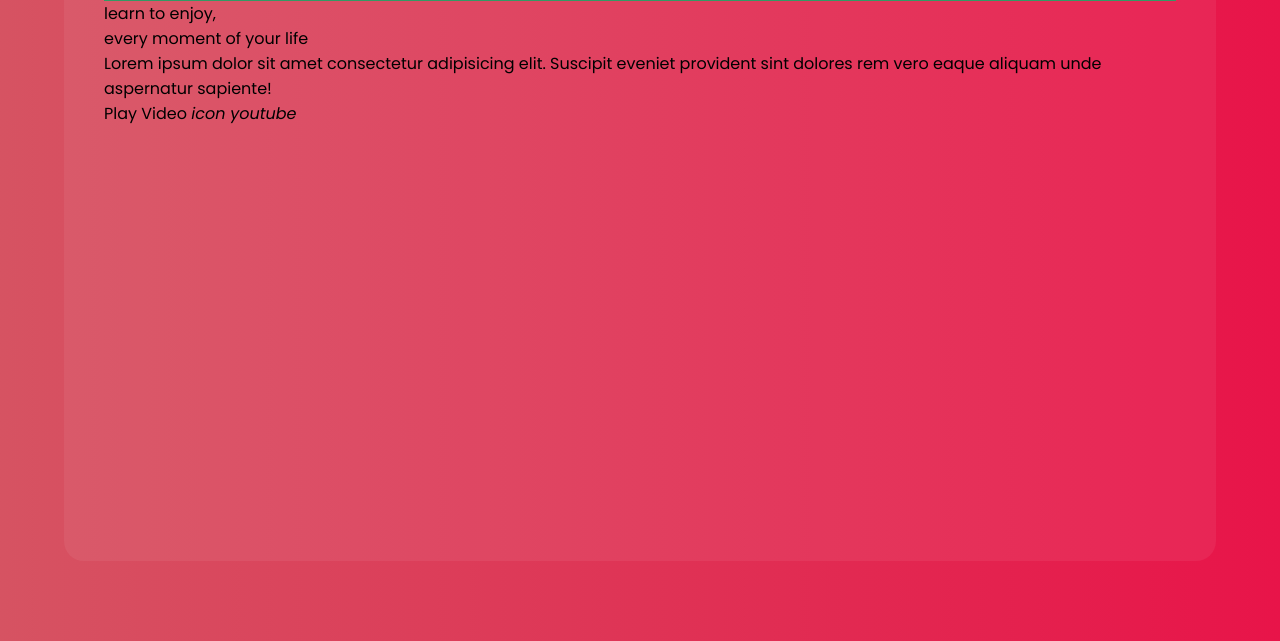
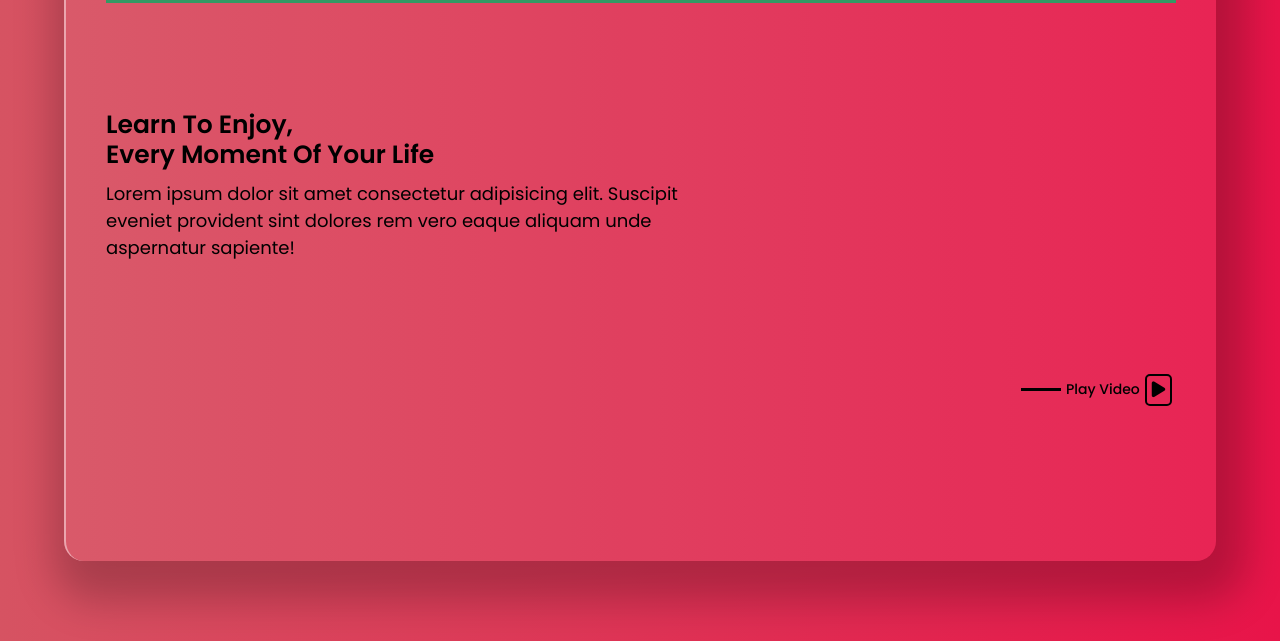
Before and after one commit to Ibra-him-elgharras/Template-22, a plain HTML site: page index.html in a window 1280 px wide. Shown: the part 159-800 px from the top of the page. Drawn offline with Linux system fonts and the light colour scheme.

Commit message:
Content-textright-left-finished

```diff
--- a/CSS/style.css
+++ b/CSS/style.css
@@ -33,6 +33,9 @@ body{
     background: #ffffff0f;
     padding: 20px 40px;
     border-radius: 20px;
+    border-top: 2px solid #ffffff75;
+    border-left: 2px solid #ffffff75;
+    box-shadow: 10px 20px 40px 20px rgba(0, 0, 0, 0.221);
 
 }
 
@@ -42,6 +45,7 @@ body{
 .content .listes{
     width: 100%;
     height: 10%;
+    margin-bottom: 10%;
     background: #339964;
     display: flex;
     align-items: center;
@@ -87,3 +91,72 @@ body{
 }
 
                          /* CONTENT-TEXTES */
+
+
+.container .content .textes{
+    height: 330px;
+    display: flex;
+    flex-direction: column;
+    justify-content: space-between;
+    position: relative;
+}
+
+                         /* CONTENT-TEXTES; text-left */
+
+
+.container .content .textes .text-left{
+    width: 600px;
+}
+
+.container .content .textes .text-left .text-bold{
+    color: #000;
+    font-size: 25px;
+    font-weight: 600;
+    line-height: 30px;
+    text-transform: capitalize;
+    margin-bottom: 10px;
+}
+
+.container .content .textes .text-left p{
+    color: #000;
+    font-size: 18px;
+
+}
+
+                         /* CONTENT-TEXTES; text-rigth */
+
+
+.container .content .textes .textes-right{
+    width: 220px;
+    height: 50px;
+    padding-left: 65px;
+    margin-bottom: 25px;
+    position: absolute;
+    right: 0;
+    bottom: 0;
+    display: flex;
+    align-items: center;
+
+
+}
+
+.container .content .textes .textes-right .line{
+    height: 3px;
+    width: 40px;
+    background: #000;
+    margin-right: 5px;
+}
+
+.container .content .textes .textes-right .play{
+    font-size: 14px;
+    font-weight: 500;
+    color: #000;
+    margin-right: 5px;
+}
+
+.container .content .textes .textes-right i{
+    font-size: 18px;
+    padding: 5px;
+    border: 2px solid #000;
+    border-radius: 5px;
+}
--- a/index.html
+++ b/index.html
@@ -4,6 +4,11 @@
     <meta charset="UTF-8">
     <meta name="viewport" content="width=device-width, initial-scale=1.0">
     <link rel="stylesheet" href="/CSS/style.css">
+    <link rel="stylesheet"
+          href="https://cdnjs.cloudflare.com/ajax/libs/font-awesome/6.5.1/css/all.min.css"
+          integrity="sha512-DTOQO9RWCH3ppGqcWaEA1BIZOC6xxalwEsw9c2QQeAIftl+Vegovlnee1c9QX4TctnWMn13TZye+giMm8e2LwA=="
+          crossorigin="anonymous"
+          referrerpolicy="no-referrer" />
     <title>Glassmorphism-Website</title>
 </head>
 <body>
@@ -39,9 +44,9 @@
                         </div>
 
                         <div class="textes-right">
-                    <span class="line"></span>
-                    <span class="play">Play Video</span>
-                    <i>icon youtube</i>
+                            <span class="line"></span>
+                            <span class="play">Play Video</span>
+                            <i class="fa-solid fa-play"></i>
                         </div>
                 </div>
             </div>
```
